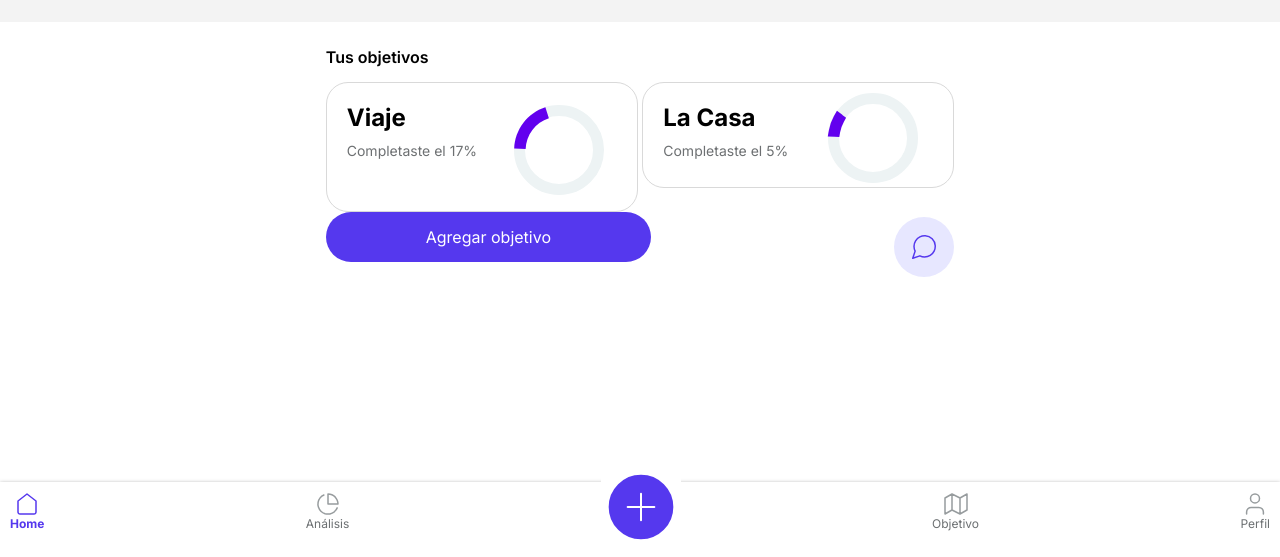
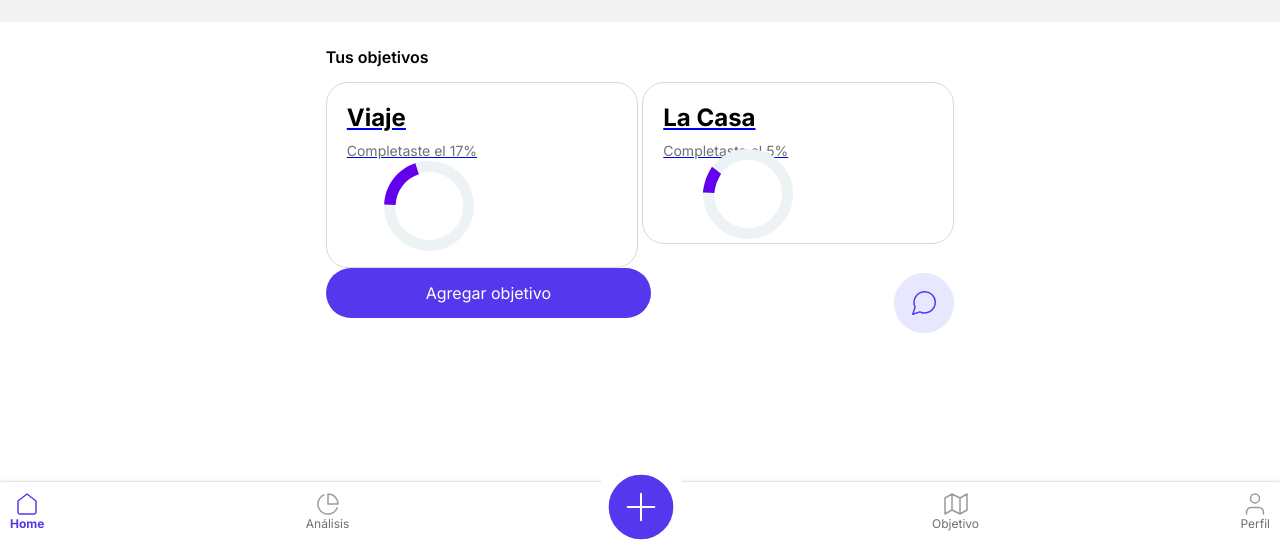
Before and after one commit to Marimariana/G5-Ayu, a plain HTML site: page home3.html in a window 1280 px wide. Shown: the part 243-800 px from the top of the page. Drawn offline with Linux system fonts and the light colour scheme.

Commit message:
cambio nombre link

```diff
--- a/home3.html
+++ b/home3.html
@@ -51,19 +51,23 @@
                 <h3>Tus objetivos</h3>
 
                 <div class="objetivo-cargado">
-                    <div class="texto-card">
+                    <a href="estadisticas.html">
+                     <div class="texto-card">
                         <h2>Viaje</h2>
                         <p>Completaste el 17%</p>
                     </div>
                     <div><img alt="" src="img/grafico-viaje.svg"></div>
+                    </a>
                 </div>
 
                 <div class="objetivo-cargado">
-                    <div class="texto-card">
+                    <a href="estadisticas.html">
+                     <div class="texto-card">
                         <h2>La Casa</h2>
                         <p>Completaste el 5%</p>
                     </div>
                     <div id="grafico-casa"><img alt="" src="img/grafico-casa.svg"></div>
+                    </a>
                 </div>
 
                 <form action="home-modal1.html" method="get">
```
Also changed, not shown: home2.html (+4 -2 lines).
